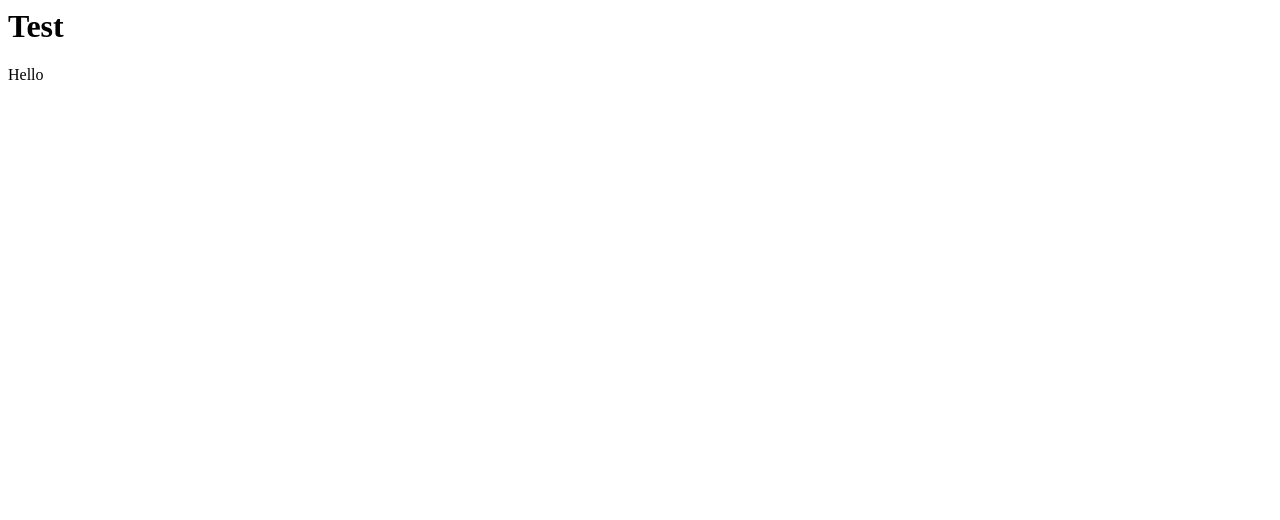
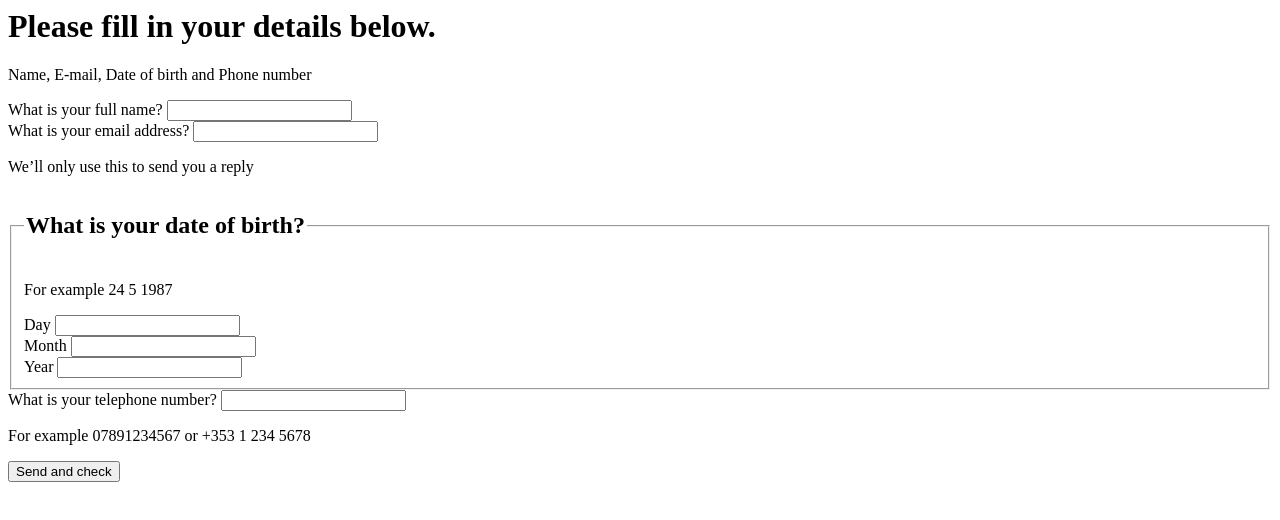
Before and after one commit to glenpike/javascript-form-validation, a website: page src/index.html in a window 1280 px wide. Drawn offline with Linux system fonts and the light colour scheme.

Commit message:
HTML markup for form - rough pass

```diff
--- a/src/index.html
+++ b/src/index.html
@@ -4,9 +4,45 @@
     </head>
     <body>
         <main>
-            <h1>Test</h1>
-            <p>Hello</p>
-            <img alt=""/>
+            <h1>Please fill in your details below.</h1>
+            <p>Name, E-mail, Date of birth and Phone number</p>
+            <form>
+                <div class="form-input">
+                    <label for="fullName">What is your full name?</label>
+                    <input id="fullName" type="text" name="fullName" spellcheck="false" autocomplete="name">
+                </div>
+                <div class="form-input">
+                    <label for="email">What is your email address?</label>
+                    <input id="email" type="email" name="email" spellcheck="false" autocomplete="email">
+                    <p class="form-hint">We’ll only use this to send you a reply</p>
+                </div>
+                <fieldset class="form-input" aria-describedby="dobHint">
+                    <legend>
+                        <h2>What is your date of birth?</h2>
+                    </legend>
+                    <p id="dobHint" class="form-hint">For example 24 5 1987</p>
+                    <div class="date-input-group">
+                        <label for="dobDay">Day</label>
+                        <input id="dobDay" type="text" name="dobDay" inputmode="numeric">
+                    </div>
+                    <div class="date-input-group">
+                        <label for="dobMonth">Month</label>
+                        <input id="dobMonth" type="text" name="dobMonth" inputmode="numeric">
+                    </div>
+                    <div class="date-input-group">
+                        <label for="dobYear">Year</label>
+                        <input id="dobYear" type="text" name="dobYear" inputmode="numeric">
+                    </div>
+                </fieldset>
+                <div class="form-input">
+                    <label for="phoneNumber">What is your telephone number?</label>
+                    <input id="phoneNumber" type="tel" name="phoneNumber" spellcheck="false" autocomplete="tel">
+                    <p class="form-hint">For example 07891234567 or +353 1 234 5678 </p>
+                </div>
+                <div class="form-input">
+                    <button type="submit" name="submit">Send and check</button>
+                </div>
+            </form>
         </main>
     </body>
 </html>
```
